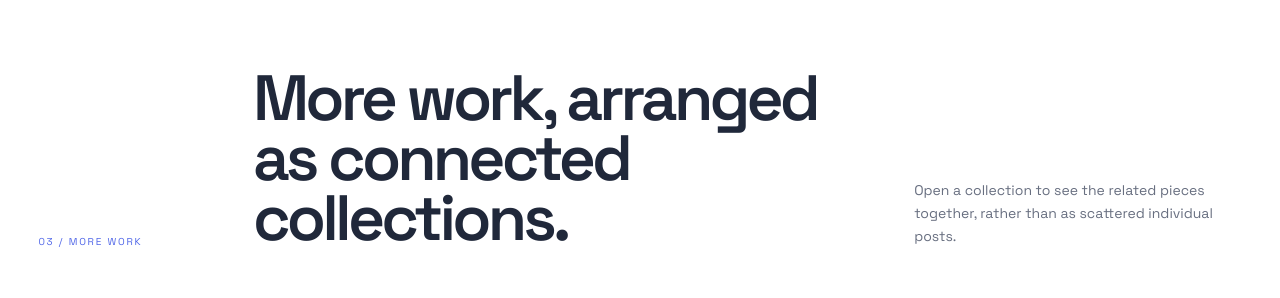
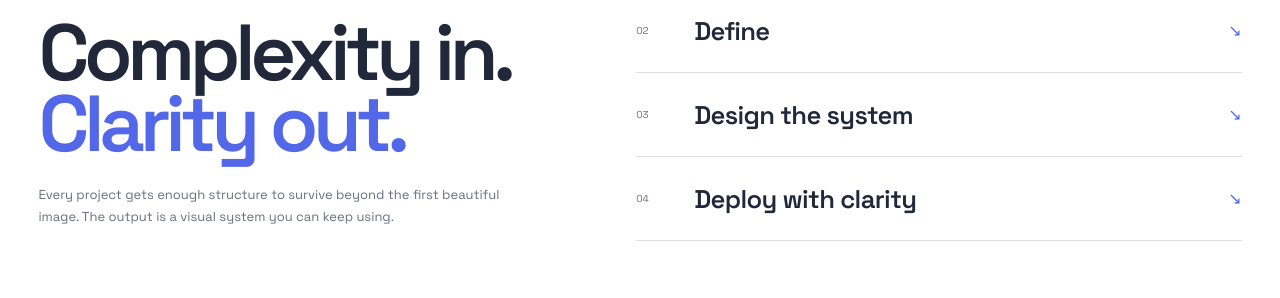
Before and after one commit to Wis-code/wisdom-portfolio, a Next.js app: page / in a window 1280 px wide. Shown: the part 3075-3373 px from the top of the page. Built offline with nearby package versions, Linux system fonts and the light colour scheme; no server answers; the database is empty.

Commit message:
Trim homepage to essential portfolio sections

```diff
--- a/app/page.tsx
+++ b/app/page.tsx
@@ -2,10 +2,8 @@ import { About } from "@/components/About";
 import { FooterCTA } from "@/components/FooterCTA";
 import { Hero } from "@/components/Hero";
 import { ProjectShowcase } from "@/components/ProjectShowcase";
-import { Reviews } from "@/components/Reviews";
 import { ServicesProcess } from "@/components/ServicesProcess";
 import { SiteHeader } from "@/components/SiteHeader";
-import { SelectedArchive } from "@/components/SelectedArchive";
 
 export default function Home() {
   return (
@@ -13,10 +11,8 @@ export default function Home() {
       <SiteHeader />
       <Hero />
       <ProjectShowcase />
+      <ServicesProcess />
       <About />
-      <SelectedArchive />
-      <ServicesProcess />
-      <Reviews reviews={[]} />
       <FooterCTA />
     </main>
   );
```
